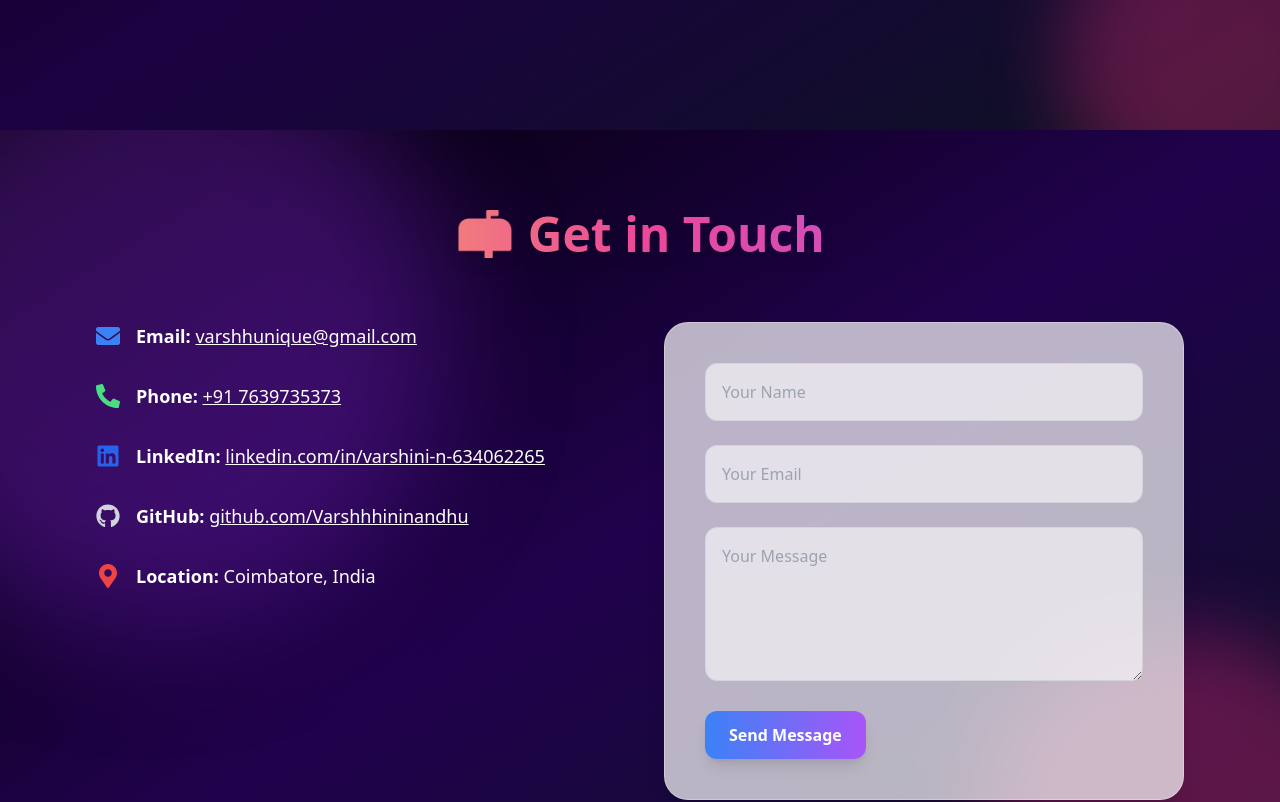
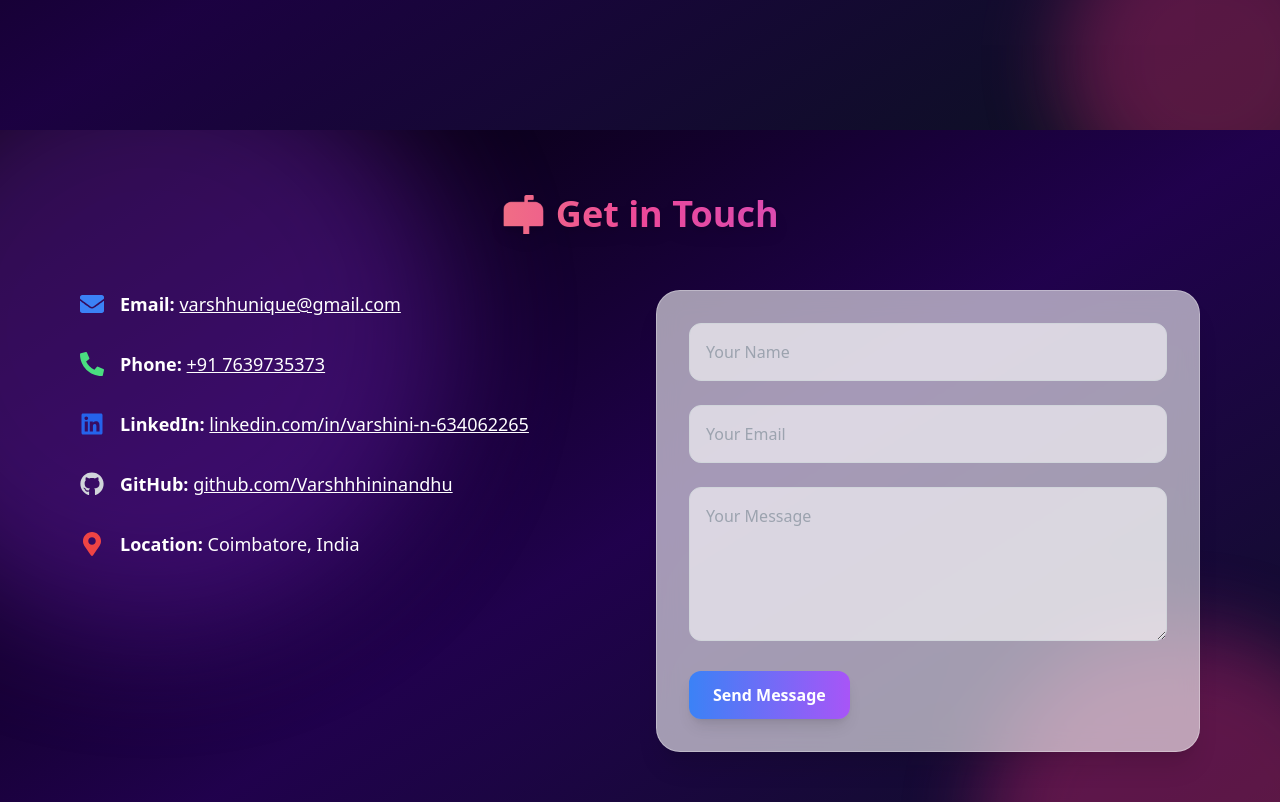
Before and after one commit to Varshhhininandhu/Varshproflio, a React (Create React App) app: page / in a window 1280 px wide. Shown: the part 3880-4682 px from the top of the page. Built offline with nearby package versions, Linux system fonts and the light colour scheme; the HTML template or start-up script is replaced by a standard one.

Commit message:
Update Contact.js

```diff
--- a/src/components/Contact.js
+++ b/src/components/Contact.js
@@ -5,7 +5,6 @@ import {
   FaGithub,
   FaMapMarkerAlt,
   FaPhoneAlt,
-  FaWhatsapp,
 } from 'react-icons/fa';
 import emailjs from 'emailjs-com';
 import { ToastContainer, toast } from 'react-toastify';
@@ -13,19 +12,24 @@ import 'react-toastify/dist/ReactToastify.css';
 
 const Contact = () => {
   const [formData, setFormData] = useState({ name: '', email: '', message: '' });
+  const [errors, setErrors] = useState({});
 
   const handleChange = (e) => {
     setFormData({ ...formData, [e.target.name]: e.target.value });
+    setErrors({ ...errors, [e.target.name]: false });
   };
 
   const validateForm = () => {
     const { name, email, message } = formData;
     const emailRegex = /^[^\s@]+@[^\s@]+\.[^\s@]+$/;
-    if (!name || !email || !message) {
-      toast.error('Please fill out all fields.');
-      return false;
-    } else if (!emailRegex.test(email)) {
-      toast.error('Please enter a valid email address.');
+    const newErrors = {};
+    if (!name) newErrors.name = true;
+    if (!email || !emailRegex.test(email)) newErrors.email = true;
+    if (!message) newErrors.message = true;
+
+    setErrors(newErrors);
+    if (Object.keys(newErrors).length > 0) {
+      toast.error('Please fill all fields correctly.');
       return false;
     }
     return true;
@@ -42,7 +46,7 @@ const Contact = () => {
     emailjs.send(serviceID, templateID, formData, publicKey)
       .then(() => {
         toast.success('Message sent successfully!');
-        setFormData({ name: '', email: '', message: '' });
+        setTimeout(() => setFormData({ name: '', email: '', message: '' }), 1500);
       })
       .catch((err) => {
         toast.error('Failed to send message. Please try again later.');
@@ -50,10 +54,48 @@ const Contact = () => {
       });
   };
 
+  const contactDetails = [
+    {
+      icon: <FaEnvelope aria-hidden="true" />,
+      label: 'Email',
+      value: 'varshhunique@gmail.com',
+      href: 'mailto:varshhunique@gmail.com',
+      colorClass: 'text-blue-500',
+    },
+    {
+      icon: <FaPhoneAlt aria-hidden="true" />,
+      label: 'Phone',
+      value: '+91 7639735373',
+      href: 'tel:+917639735373',
+      colorClass: 'text-green-400',
+    },
+    {
+      icon: <FaLinkedin aria-hidden="true" />,
+      label: 'LinkedIn',
+      value: 'linkedin.com/in/varshini-n-634062265',
+      href: 'https://www.linkedin.com/in/varshini-n-634062265/',
+      colorClass: 'text-blue-600',
+    },
+    {
+      icon: <FaGithub aria-hidden="true" />,
+      label: 'GitHub',
+      value: 'github.com/Varshhhininandhu',
+      href: 'https://github.com/Varshhhininandhu',
+      colorClass: 'text-gray-300',
+    },
+    {
+      icon: <FaMapMarkerAlt aria-hidden="true" />,
+      label: 'Location',
+      value: 'Coimbatore, India',
+      href: null,
+      colorClass: 'text-red-500',
+    },
+  ];
+
   return (
     <section
       id="contact"
-      className="relative w-full min-h-screen text-white py-20 px-6 lg:px-24 overflow-hidden bg-black bg-gradient-to-br from-black via-[#2e026d]/70 to-[#0f172a]/80"
+      className="relative w-full min-h-screen text-white py-16 px-6 lg:px-20 overflow-hidden bg-black bg-gradient-to-br from-black via-[#2e026d]/70 to-[#0f172a]/80"
     >
       <ToastContainer position="top-center" autoClose={4000} />
 
@@ -61,47 +103,21 @@ const Contact = () => {
       <div className="absolute w-[600px] h-[600px] bg-purple-700 opacity-20 rounded-full blur-3xl top-[-100px] left-[-150px] animate-pulse z-0"></div>
       <div className="absolute w-[400px] h-[400px] bg-pink-600 opacity-20 rounded-full blur-2xl bottom-[-100px] right-[-100px] animate-pulse z-0"></div>
 
-      <h2 className="text-5xl font-extrabold text-center text-transparent bg-clip-text bg-gradient-to-r from-yellow-300 via-pink-500 to-purple-500 drop-shadow-lg mb-16">
+      <h2 className="text-4xl font-extrabold text-center text-transparent bg-clip-text bg-gradient-to-r from-yellow-300 via-pink-500 to-purple-500 drop-shadow-lg mb-14">
         📬 Get in Touch
       </h2>
 
-      <div className="grid grid-cols-1 md:grid-cols-2 gap-12 max-w-6xl mx-auto z-10 relative">
+      <div className="grid grid-cols-1 md:grid-cols-2 gap-8 max-w-6xl mx-auto z-10 relative">
         {/* Contact Info */}
         <div className="space-y-8 text-white text-lg font-medium">
-          {[
-            {
-              icon: <FaEnvelope className="text-blue-500 transition-transform duration-300 group-hover:scale-110" />,
-              label: 'Email',
-              value: 'varshhunique@gmail.com',
-              href: 'mailto:varshhunique@gmail.com',
-            },
-            {
-              icon: <FaPhoneAlt className="text-green-400 transition-transform duration-300 group-hover:scale-110" />,
-              label: 'Phone',
-              value: '+91 7639735373',
-              href: 'tel:+917639735373',
-            },
-            {
-              icon: <FaLinkedin className="text-blue-600 transition-transform duration-300 group-hover:scale-110" />,
-              label: 'LinkedIn',
-              value: 'linkedin.com/in/varshini-n-634062265',
-              href: 'https://www.linkedin.com/in/varshini-n-634062265/',
-            },
-            {
-              icon: <FaGithub className="text-gray-300 transition-transform duration-300 group-hover:scale-110" />,
-              label: 'GitHub',
-              value: 'github.com/Varshhhininandhu',
-              href: 'https://github.com/Varshhhininandhu',
-            },
-            {
-              icon: <FaMapMarkerAlt className="text-red-500 transition-transform duration-300 group-hover:scale-110" />,
-              label: 'Location',
-              value: 'Coimbatore, India',
-              href: null,
-            },
-          ].map((item, idx) => (
-            <p key={idx} className="flex items-center group hover:text-blue-400 transition duration-300">
-              <span className="mr-4 text-2xl">{item.icon}</span>
+          {contactDetails.map((item, idx) => (
+            <p
+              key={idx}
+              className={`flex items-center group hover:text-blue-400 transition duration-300 cursor-pointer`}
+            >
+              <span className={`mr-4 text-2xl ${item.colorClass} group-hover:scale-110 transform transition-transform duration-300`}>
+                {item.icon}
+              </span>
               <span>
                 <strong>{item.label}:</strong>&nbsp;
                 {item.href ? (
@@ -110,6 +126,7 @@ const Contact = () => {
                     target="_blank"
                     rel="noopener noreferrer"
                     className="underline text-white hover:text-blue-400"
+                    aria-label={`Link to ${item.label}`}
                   >
                     {item.value}
                   </a>
@@ -124,7 +141,8 @@ const Contact = () => {
         {/* Contact Form */}
         <form
           onSubmit={handleSubmit}
-          className="backdrop-blur-lg bg-white/70 shadow-xl p-10 rounded-3xl space-y-6 border border-white/30"
+          className="backdrop-blur-md bg-white/60 shadow-xl p-8 rounded-3xl space-y-6 border border-white/30"
+          noValidate
         >
           <input
             type="text"
@@ -132,7 +150,8 @@ const Contact = () => {
             placeholder="Your Name"
             value={formData.name}
             onChange={handleChange}
-            className="w-full p-4 bg-white/60 text-black border border-gray-300 rounded-xl focus:outline-none focus:ring-4 focus:ring-blue-400 transition"
+            className={`w-full p-4 bg-white/60 text-black border rounded-xl focus:outline-none focus:ring-4 transition
+              ${errors.name ? 'border-red-500 focus:ring-red-400' : 'border-gray-300 focus:ring-blue-400'}`}
           />
           <input
             type="email"
@@ -140,7 +159,8 @@ const Contact = () => {
             placeholder="Your Email"
             value={formData.email}
             onChange={handleChange}
-            className="w-full p-4 bg-white/60 text-black border border-gray-300 rounded-xl focus:outline-none focus:ring-4 focus:ring-blue-400 transition"
+            className={`w-full p-4 bg-white/60 text-black border rounded-xl focus:outline-none focus:ring-4 transition
+              ${errors.email ? 'border-red-500 focus:ring-red-400' : 'border-gray-300 focus:ring-blue-400'}`}
           />
           <textarea
             name="message"
@@ -148,7 +168,8 @@ const Contact = () => {
             value={formData.message}
             onChange={handleChange}
             rows="5"
-            className="w-full p-4 bg-white/60 text-black border border-gray-300 rounded-xl focus:outline-none focus:ring-4 focus:ring-blue-400 transition"
+            className={`w-full p-4 bg-white/60 text-black border rounded-xl focus:outline-none focus:ring-4 transition
+              ${errors.message ? 'border-red-500 focus:ring-red-400' : 'border-gray-300 focus:ring-blue-400'}`}
           ></textarea>
           <button
             type="submit"
```
